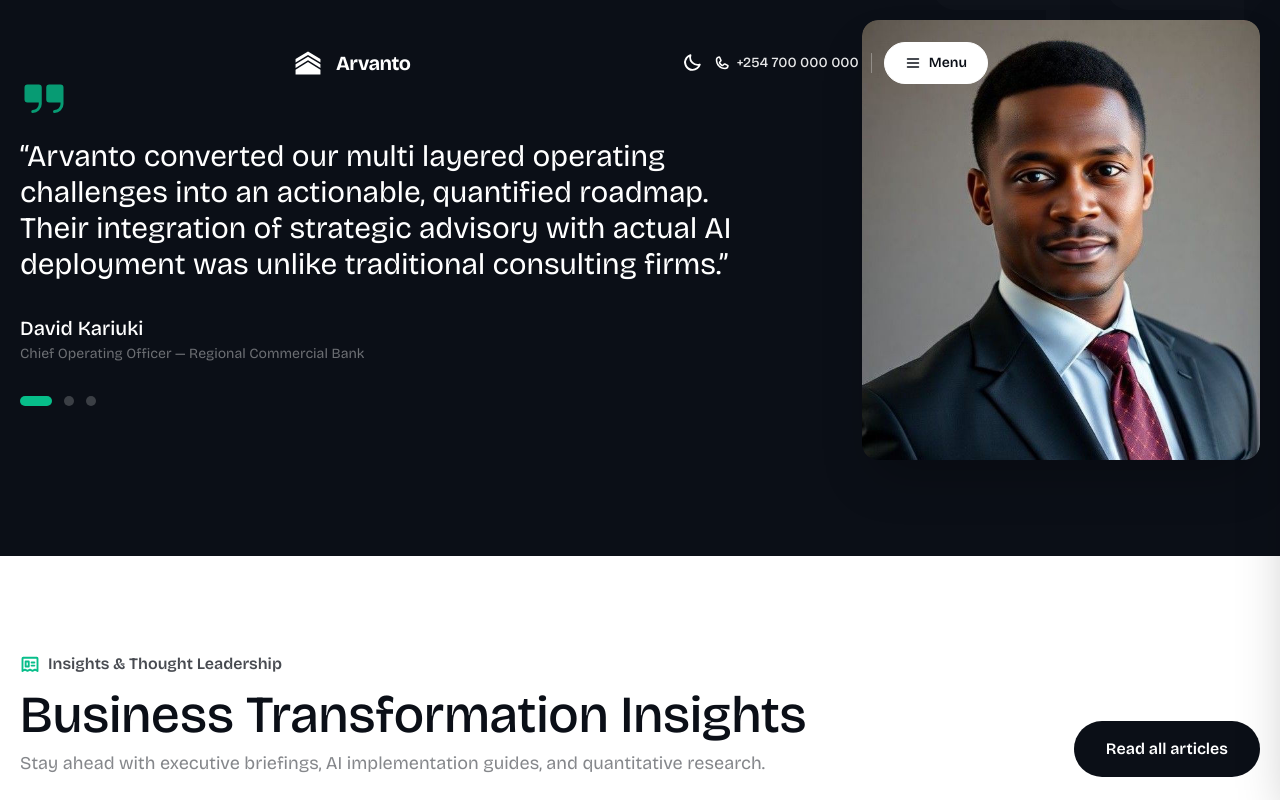
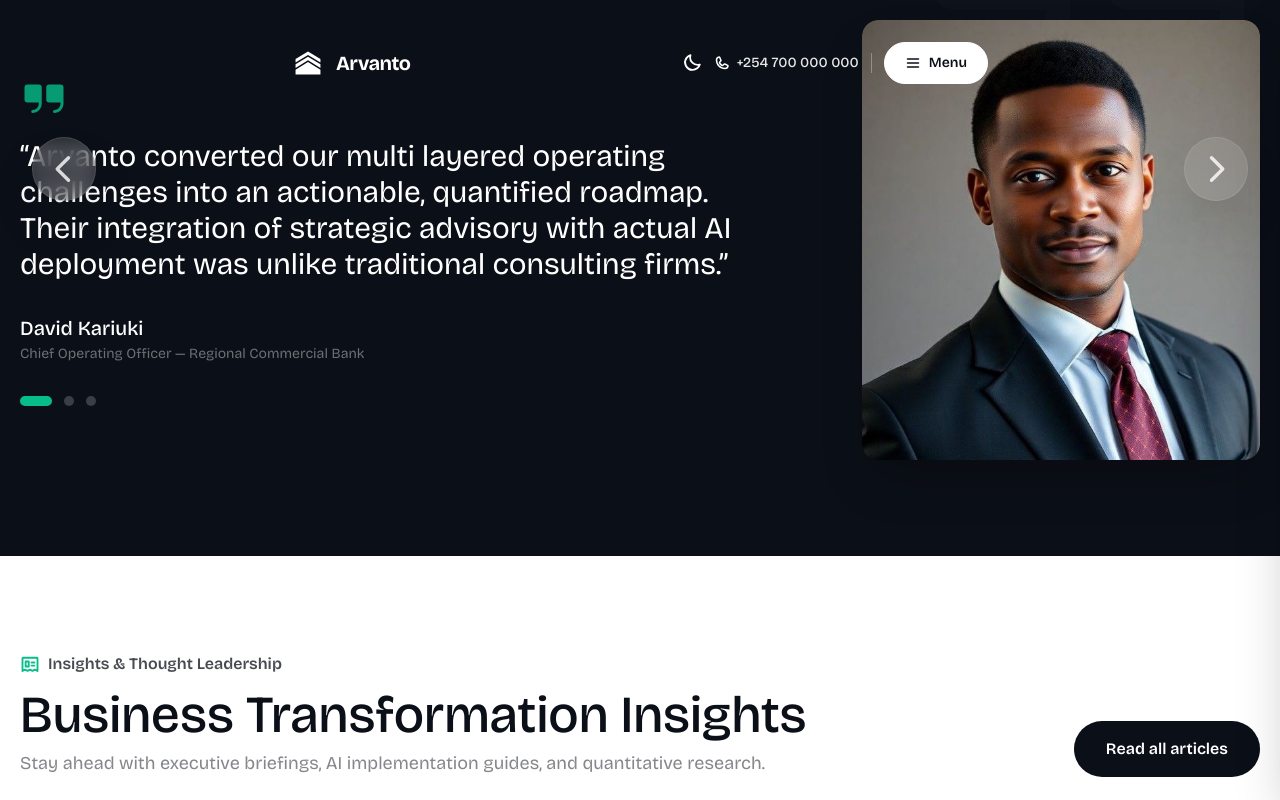
Before and after one commit to k-clinton/Arvanto, a Next.js app: page / in a window 1280 px wide. Both pictures are taken after a click on the button 36 px from the left and 4981 px from the top of the page. Shown: the part 4581-5381 px from the top of the page. Built offline with nearby package versions, Linux system fonts and the light colour scheme.

Commit message:
feat: introduce the scroll buttons on the testimonials section

```diff
--- a/src/components/home/TestimonialsSection.tsx
+++ b/src/components/home/TestimonialsSection.tsx
@@ -9,8 +9,16 @@ export function TestimonialsSection() {
   const [activeIdx, setActiveIdx] = useState(0);
   const current = TESTIMONIALS[activeIdx];
 
+  const handlePrev = () => {
+    setActiveIdx((prev) => (prev === 0 ? TESTIMONIALS.length - 1 : prev - 1));
+  };
+
+  const handleNext = () => {
+    setActiveIdx((prev) => (prev === TESTIMONIALS.length - 1 ? 0 : prev + 1));
+  };
+
   return (
-    <section className="bg-dark relative overflow-hidden py-24" id="testimonial">
+    <section className="bg-dark relative overflow-hidden py-24 group/section" id="testimonial">
       {/* Background Subtle Overlay */}
       <div className="absolute right-0 top-0 opacity-15 pointer-events-none">
         <Icon icon="ph:quotes-fill" className="w-96 h-96 text-white/10" />
@@ -60,7 +68,7 @@ export function TestimonialsSection() {
                     <button
                       key={i}
                       onClick={() => setActiveIdx(i)}
-                      className={`h-2.5 rounded-full transition-all duration-300 ${
+                      className={`h-2.5 rounded-full transition-all duration-300 cursor-pointer ${
                         i === activeIdx ? "w-8 bg-primary" : "w-2.5 bg-white/20 hover:bg-white/40"
                       }`}
                       aria-label={`Go to slide ${i + 1}`}
@@ -82,6 +90,23 @@ export function TestimonialsSection() {
           </div>
         </div>
       </div>
+
+      {/* Edge Navigation Buttons (Fade in on Hover) */}
+      <button
+        onClick={handlePrev}
+        aria-label="Previous testimonial"
+        className="absolute left-3 sm:left-6 lg:left-8 top-1/2 -translate-y-1/2 z-20 w-12 h-12 sm:w-14 sm:h-14 lg:w-16 lg:h-16 rounded-full bg-white/10 hover:bg-primary text-white/80 hover:text-white backdrop-blur-md border border-white/10 shadow-2xl flex items-center justify-center opacity-0 group-hover/section:opacity-100 transition-all duration-300 hover:scale-110 active:scale-95 cursor-pointer"
+      >
+        <Icon icon="ph:caret-left-bold" className="w-6 h-6 sm:w-8 sm:h-8 lg:w-9 lg:h-9" />
+      </button>
+
+      <button
+        onClick={handleNext}
+        aria-label="Next testimonial"
+        className="absolute right-3 sm:right-6 lg:right-8 top-1/2 -translate-y-1/2 z-20 w-12 h-12 sm:w-14 sm:h-14 lg:w-16 lg:h-16 rounded-full bg-white/10 hover:bg-primary text-white/80 hover:text-white backdrop-blur-md border border-white/10 shadow-2xl flex items-center justify-center opacity-0 group-hover/section:opacity-100 transition-all duration-300 hover:scale-110 active:scale-95 cursor-pointer"
+      >
+        <Icon icon="ph:caret-right-bold" className="w-6 h-6 sm:w-8 sm:h-8 lg:w-9 lg:h-9" />
+      </button>
     </section>
   );
 }
```
